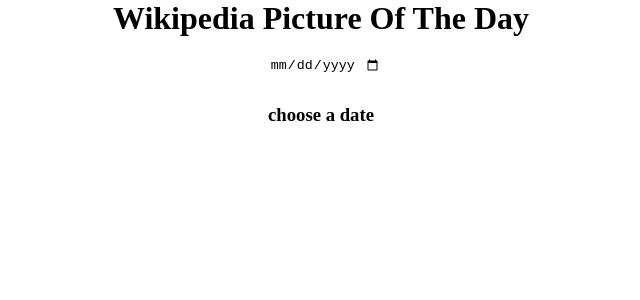
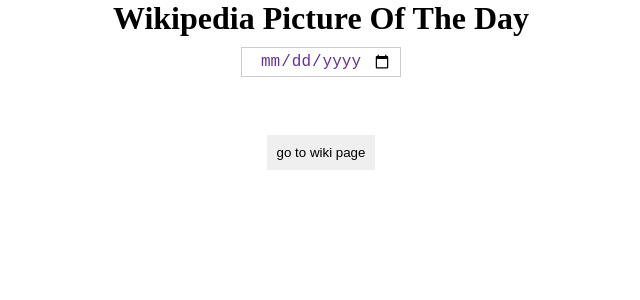
Before and after one commit to GoodOldFarmer/wiki_article, a React (Create React App) app: page / in a window 1280 px wide. Shown: the top 300 px of the page, without its empty margins (319-959 px from the left). Built offline with nearby package versions, Linux system fonts and the light colour scheme; no server answers.

Commit message:
added todayFormated

```diff
--- a/src/App.css
+++ b/src/App.css
@@ -42,9 +42,17 @@
 button:hover{
   cursor: pointer;
 }
-input{
-  margin: 20px
+
+
+.date-input {
+  background-color: white;
+  color: rebeccapurple;
+  font-size: 16px;
+  border: 1px solid #ccc;
+  padding: 4px 8px;
+  margin: 10px 0 10px 0;
 }
+
 @media screen and (max-width: 430px){
    p{
     font-size: 1.5rem;
--- a/src/ImageFetcher.js
+++ b/src/ImageFetcher.js
@@ -12,8 +12,20 @@
 
 export default function ImageFetcher() {
 
+  function formatDate(today){
+    const year = today.getFullYear();
+    const month = (today.getMonth() + 1).toString().padStart(2, '0');
+    const day = today.getDate().toString().padStart(2, '0');
+    return `${year}/${month}/${day}`
 
-  const [selectedDay, setSelectedDay] =useState('')
+  }
+
+  const currentDate = new Date()
+
+  const todayFormated = formatDate(currentDate)
+
+
+  const [selectedDay, setSelectedDay] =useState(todayFormated)
   const [pageUrl, setPageUrl] = useState('');
   const [imageUrl, setImageUrl] = useState('');
   const [imageDescription, setImageDescription] = useState('');
@@ -37,7 +49,7 @@
   }, [selectedDay]);
 
 
-   const openURL = async (url) => {
+  const openURL = async (url) => {
     window.open(url, '_blank')
   }
 
@@ -49,13 +61,14 @@
   return (
     <div>
         <input
+          className='date-input'
           ref={inputRef}
           type='date'
           onChange={handleDateChange}
           >
         </input>
 
-        {selectedDay !== '' ? " " : <h3>choose a date</h3> }
+        {selectedDay !== " " ? " " : <h3>choose a date</h3> }
 
         <h2>{imageTitle}</h2>
         <h3>{imageDescription}</h3>
```
